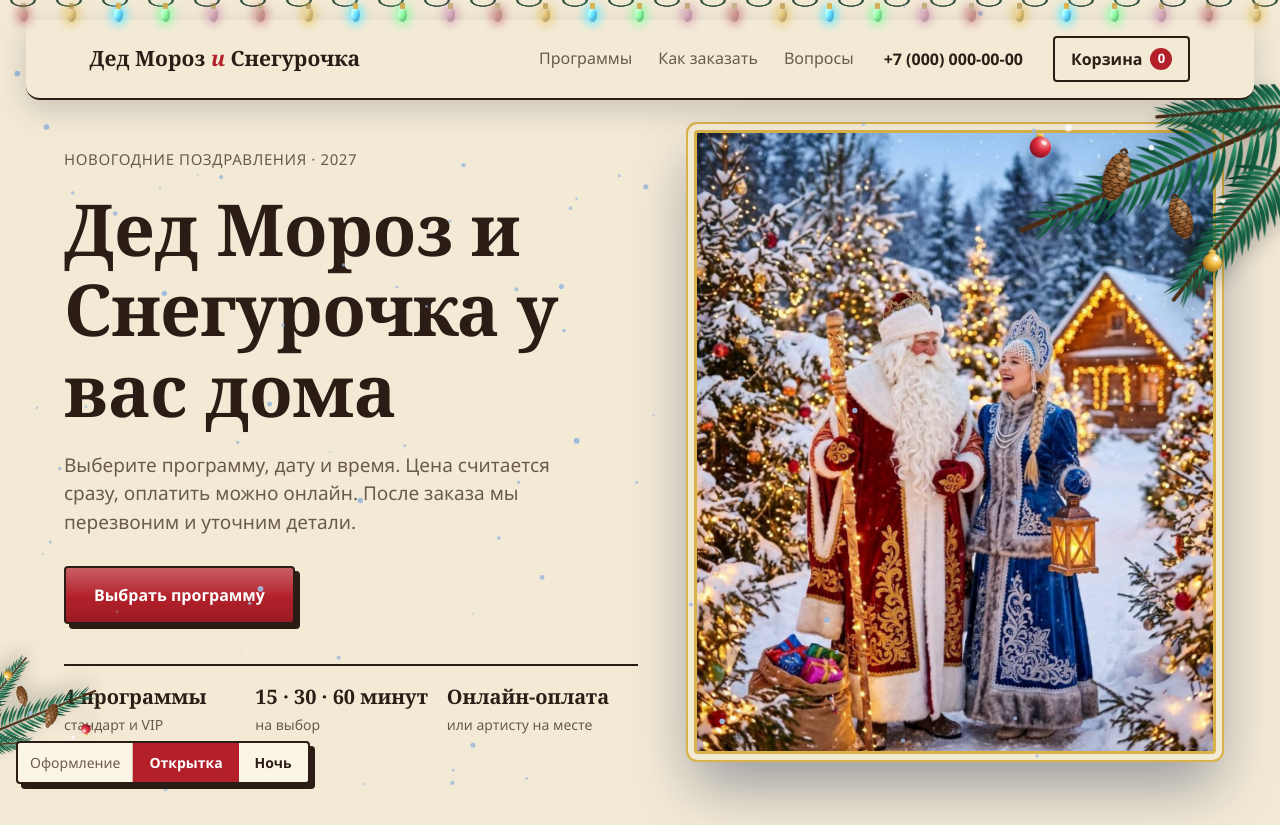
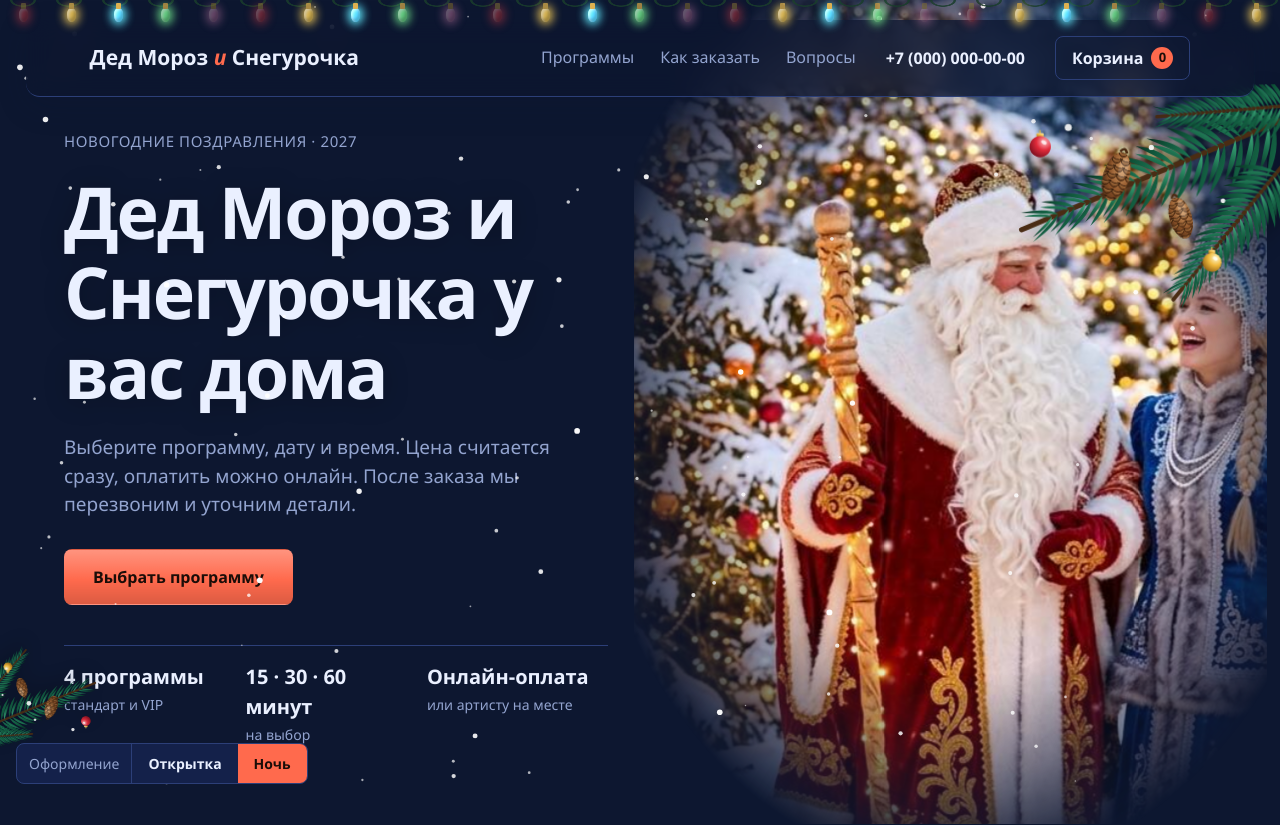
Before and after one commit to didigood0401/ded-moroz-snegurochka, a plain HTML site: page index.html in a window 1280 px wide. Shown: the top 825 px of the page. Drawn offline with Linux system fonts and the light colour scheme.

Commit message:
Герои как фон страницы: смена кадров при прокрутке, плавная анимация, тема Ночь

```diff
--- a/app.js
+++ b/app.js
@@ -171,12 +171,12 @@ function updateCount(){$('#cartCount').textContent=cart.length;}
 function toast(msg){const t=$('#toast');t.textContent=msg;t.classList.add('on');clearTimeout(toast.t);toast.t=setTimeout(()=>t.classList.remove('on'),2400);}
 
 /* ============ ТЕМЫ ============ */
-function setTheme(t){
-  document.documentElement.dataset.theme=t;localStorage.setItem('theme',t);
+function setTheme(t,save){
+  document.documentElement.dataset.theme=t;if(save)localStorage.setItem('theme2',t);
   $$('[data-theme-set]').forEach(b=>b.classList.toggle('on',b.dataset.themeSet===t));
 }
-$$('[data-theme-set]').forEach(b=>b.onclick=()=>setTheme(b.dataset.themeSet));
-setTheme(localStorage.getItem('theme')||'card');
+$$('[data-theme-set]').forEach(b=>b.onclick=()=>setTheme(b.dataset.themeSet,true));
+setTheme(localStorage.getItem('theme2')||'card');
 
 /* ============ РОУТЕР С ПЕРЕХОДАМИ ============ */
 const app=$('#app'),curtain=$('#curtain');
@@ -194,7 +194,7 @@ async function render(first){
   else if(page==='checkout')app.innerHTML=viewCheckout();
   else if(page==='done')app.innerHTML=viewDone(arg);
   else app.innerHTML=viewHome();
-  bind(page,arg);observeReveal();mount3D(page,arg);
+  bind(page,arg);observeReveal();mount3D(page,arg);sceneForRoute(page,arg);
   if(!first){curtain.className='curtain out';setTimeout(()=>{curtain.className='curtain';},520);}
   busyNav=false;
   if(route()!==r)render();
@@ -219,6 +219,33 @@ function photoArt(p,hero){
 }
 const art=(p,hero)=>HAS_PHOTO?photoArt(p,hero):artSvg(p);
 
+
+/* ============ ФОН-СЦЕНА: герои на фоне страницы, кадр меняется при прокрутке ============ */
+const SCENES={A:{z:1,cx:.5,cy:.5,mx:'50%'},B:{z:1.7,cx:.38,cy:.45,mx:'30%'},C:{z:1.9,cx:.64,cy:.42,mx:'75%'},D:{z:1.8,cx:.8,cy:.35,mx:'90%'},F:{z:2.3,cx:.36,cy:.42,mx:'28%'}};
+const bp2=(z,c)=>z>1?((c*z-.5)/(z-1)*100).toFixed(1)+'%':'50%';
+let sceneBase='A',sceneHover=null,px=0,py=0;
+function buildStage(){
+  document.body.classList.add('photo-mode');
+  const st=document.createElement('div');st.id='stage';
+  st.innerHTML=Object.entries(SCENES).map(([k,s])=>`<div class="layer" data-s="${k}" style="--bs:${s.z*100}% auto;--bp:${bp2(s.z,s.cx)} ${bp2(s.z,s.cy)};--mx:${s.mx};background-image:url(${PHOTO})"></div>`).join('')+'<div class="glints"></div>';
+  document.body.prepend(st); setScene();
+}
+function setScene(){const k=sceneHover||sceneBase;$$('#stage .layer').forEach(l=>l.classList.toggle('on',l.dataset.s===k));}
+function sceneForRoute(page,arg){
+  if(!HAS_PHOTO)return; sceneHover=null;
+  if(page==='product'){const p=PRODUCTS.find(x=>x.id===+arg);sceneBase=p&&p.who.length===1?(p.vip?'F':'B'):'A';}
+  else sceneBase='A';
+  setScene(); if(!page)onSceneScroll();
+}
+function onSceneScroll(){
+  if(!HAS_PHOTO)return; par(); if(route()!=='/')return;
+  const m=innerHeight*.5; let k='A';
+  [['catalog','B'],['how','C'],['faq','D']].forEach(([id,s])=>{const e=document.getElementById(id);if(e&&e.getBoundingClientRect().top<m)k=s;});
+  if(k!==sceneBase){sceneBase=k;if(!sceneHover)setScene();}
+}
+function par(){const st=$('#stage');if(st)st.style.transform=`translate3d(${(-px*22).toFixed(1)}px,${(-py*14-Math.min(scrollY*.04,40)).toFixed(1)}px,0)`;}
+addEventListener('scroll',onSceneScroll,{passive:true});
+addEventListener('pointermove',e=>{px=e.clientX/innerWidth-.5;py=e.clientY/innerHeight-.5;par();},{passive:true});
 /* ============ 3D-ГЕРОИ (three.js, запасной вариант — SVG) ============ */
 let m3d=[];
 function kill3d(){m3d.forEach(m=>m.dispose());m3d=[];}
@@ -232,7 +259,8 @@ async function mount3D(page,arg){
 
 /* ============ СТРАНИЦЫ ============ */
 const SHOTS=[['Снегурочка',2.6,.66,.4],['Сказочный дом',2.6,.84,.3],['Мешок с подарками',2.6,.2,.82],['Ёлки в огнях',2.4,.12,.3]];
-const gallery=()=>HAS_PHOTO?`<section id="gallery"><h2 class="sec-title reveal">Атмосфера праздника</h2><p class="sec-sub reveal">Так выглядит сказка, которую мы приносим в ваш дом</p>
+const SHOW_GALLERY=false;
+const gallery=()=>SHOW_GALLERY?`<section id="gallery"><h2 class="sec-title reveal">Атмосфера праздника</h2><p class="sec-sub reveal">Так выглядит сказка, которую мы приносим в ваш дом</p>
   <div class="gallery">${SHOTS.map((s,i)=>`<figure class="shot reveal" data-d="${i*90}"><div class="ph" style="background-image:url(${PHOTO});background-size:${s[1]*100}% auto;background-position:${bp(s[1],s[2],s[3])}"></div><figcaption>${s[0]}</figcaption></figure>`).join('')}</div></section>`:'';
 function viewHome(){
   return `<div class="page">
@@ -249,7 +277,7 @@ function viewHome(){
         <div><b>Онлайн-оплата</b><span>или артисту на месте</span></div>
       </div>
     </div>
-    <div class="hero-art ${HAS_PHOTO?'photo':''}">${art(PRODUCTS[3],true)}</div>
+    ${HAS_PHOTO?'':`<div class="hero-art">${art(PRODUCTS[3],true)}</div>`}
   </div>
 
   <section id="catalog">
@@ -291,7 +319,7 @@ function viewProduct(id){
   const p=PRODUCTS.find(x=>x.id===id); if(!p)return `<div class="narrow page"><h1>Не найдено</h1><a class="btn" href="#/">На главную</a></div>`;
   Object.assign(sel,{date:null,time:null,dur:30,month:0});
   return `<div class="page product">
-    <div><a class="back" href="#/">← Все программы</a><div class="p-art">${art(p)}</div></div>
+    <div><a class="back" href="#/">← Все программы</a>${HAS_PHOTO?'':`<div class="p-art">${art(p)}</div>`}</div>
     <div class="p-info">
       <span class="tag ${p.vip?'vip':''}">${p.vip?'VIP':'Стандарт'}</span>
       <h1>${p.name}</h1><p class="desc">${p.desc}</p>
@@ -346,6 +374,8 @@ function bind(page,arg){
   updateCount();
   $$('[data-scroll]').forEach(a=>a.onclick=e=>{e.preventDefault();const go=()=>{const el=document.getElementById(a.dataset.scroll);el&&el.scrollIntoView({behavior:'smooth'});};
     if(route()!=='/'){location.hash='#/';setTimeout(go,1100);}else go();});
+  if(HAS_PHOTO&&!page)$$('.card').forEach(c=>{const p=PRODUCTS.find(x=>x.id===+c.getAttribute('href').split('/').pop());if(!p)return;
+    c.onmouseenter=()=>{sceneHover=p.who.length===1?(p.vip?'F':'B'):'A';setScene();};c.onmouseleave=()=>{sceneHover=null;setScene();};});
   if(page==='product')bindProduct(+arg);
   if(page==='cart')bindCart();
   if(page==='checkout')bindCheckout();
@@ -429,4 +459,4 @@ document.addEventListener('pointermove',e=>{
 document.addEventListener('pointerout',e=>{const el=e.target.closest&&e.target.closest('.hero-art,.p-art,.shot');if(el)el.style.transform='';});
 updateCount();
 const _ph=new Image(); const _go=()=>render(true);
-_ph.onload=()=>{HAS_PHOTO=true;_go();}; _ph.onerror=_go; _ph.src=PHOTO;
+_ph.onload=()=>{HAS_PHOTO=true;buildStage();if(!localStorage.getItem('theme2'))setTheme('night');_go();}; _ph.onerror=_go; _ph.src=PHOTO;
--- a/style.css
+++ b/style.css
@@ -288,3 +288,35 @@ svg .glow{animation:star 2.2s ease-in-out infinite}
 .shot figcaption{position:absolute;left:0;right:0;bottom:0;padding:34px 16px 14px;color:#fff;font-family:var(--font-head);font-size:19px;background:linear-gradient(transparent,rgba(5,15,40,.78));z-index:2}
 @media(max-width:1100px){.gallery{grid-template-columns:repeat(2,1fr)}}
 @media(max-width:560px){.gallery{grid-template-columns:1fr}}
+
+/* ===== ФОН-СЦЕНА: герои на фоне страницы ===== */
+:root{--sw:calc(106vh*.7467)}
+#stage{position:fixed;top:-3vh;right:1vw;height:106vh;width:var(--sw);z-index:1;pointer-events:none;will-change:transform;transition:transform .5s ease-out;
+  -webkit-mask-image:radial-gradient(ellipse 60% 56% at 52% 50%,#000 58%,transparent 100%);mask-image:radial-gradient(ellipse 60% 56% at 52% 50%,#000 58%,transparent 100%)}
+#stage .layer{position:absolute;inset:0;background-repeat:no-repeat;background-size:var(--bs);background-position:var(--bp);opacity:0;transition:opacity 1.5s ease;animation:breathe 16s ease-in-out infinite alternate}
+#stage .layer.on{opacity:1}
+@keyframes breathe{from{transform:scale(1) translate(0,0)}to{transform:scale(1.045) translate(-.6%,-.8%)}}
+#stage .glints{position:absolute;inset:0;mix-blend-mode:screen;animation:glint 3.4s ease-in-out infinite;
+  background:radial-gradient(circle at 24% 28%,rgba(255,220,130,.5) 0,transparent 2.5%),radial-gradient(circle at 78% 24%,rgba(255,230,150,.45) 0,transparent 2.5%),radial-gradient(circle at 68% 58%,rgba(255,210,120,.4) 0,transparent 2.5%),radial-gradient(circle at 16% 66%,rgba(255,220,140,.45) 0,transparent 2.5%),radial-gradient(circle at 52% 14%,rgba(255,240,190,.35) 0,transparent 2.5%)}
+.photo-mode .hero{grid-template-columns:1fr;max-width:none;margin:0;padding-right:calc(var(--sw) + 3vw)}
+.photo-mode .hero-art{display:none}
+.photo-mode section,.photo-mode .narrow,.photo-mode .product{max-width:none;margin:0;padding-right:calc(var(--sw) + 3vw)}
+.photo-mode .product{grid-template-columns:1fr}
+.photo-mode .grid{grid-template-columns:repeat(2,1fr)}
+.photo-mode .steps{grid-template-columns:repeat(2,1fr)}
+.photo-mode .step:nth-child(2){border-right:0}.photo-mode .step:nth-child(-n+2){border-bottom:1px solid var(--soft-line)}
+.photo-mode .card .thumb{aspect-ratio:auto;height:44px;border:0;background:none!important}
+.photo-mode .card .thumb .ph,.photo-mode .card .thumb svg{display:none}
+.photo-mode .card .thumb .tag{top:14px}
+.photo-mode .card .body{padding-top:30px}
+.photo-mode .card,.photo-mode .block,.photo-mode .steps,.photo-mode .summary,.photo-mode .item{backdrop-filter:blur(10px);-webkit-backdrop-filter:blur(10px)}
+[data-theme="night"] .photo-mode .card,[data-theme="night"].x .card{background:rgba(14,28,64,.72)}
+.photo-mode .header{background:color-mix(in srgb,var(--bg) 78%,transparent);backdrop-filter:blur(12px);-webkit-backdrop-filter:blur(12px)}
+.photo-mode .hero h1{text-shadow:0 2px 24px rgba(0,0,0,.25)}
+@media(max-width:1100px){
+  #stage{left:0;right:0;top:0;width:100vw;height:100vh;-webkit-mask-image:none;mask-image:none}
+  #stage::after{content:"";position:absolute;inset:0;background:linear-gradient(rgba(8,16,40,.55),rgba(8,16,40,.82))}
+  #stage .layer{background-size:cover;background-position:var(--mx) 35%}
+  .photo-mode .hero,.photo-mode section,.photo-mode .narrow,.photo-mode .product{padding-right:5vw}
+  .photo-mode .grid,.photo-mode .steps{grid-template-columns:1fr}
+}
```
Also changed, not shown: 1 other file.
